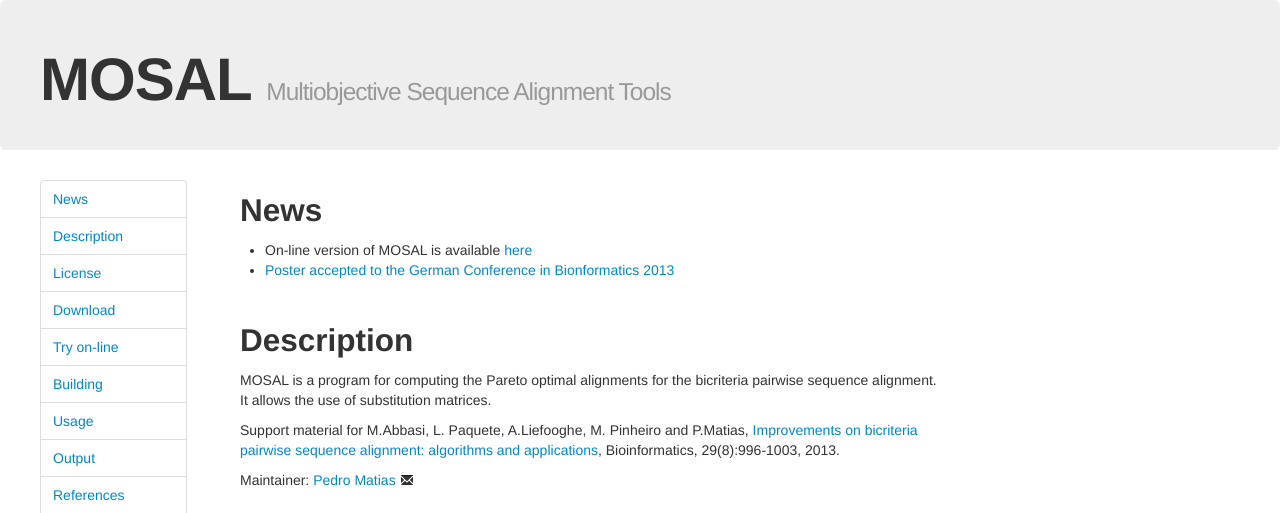
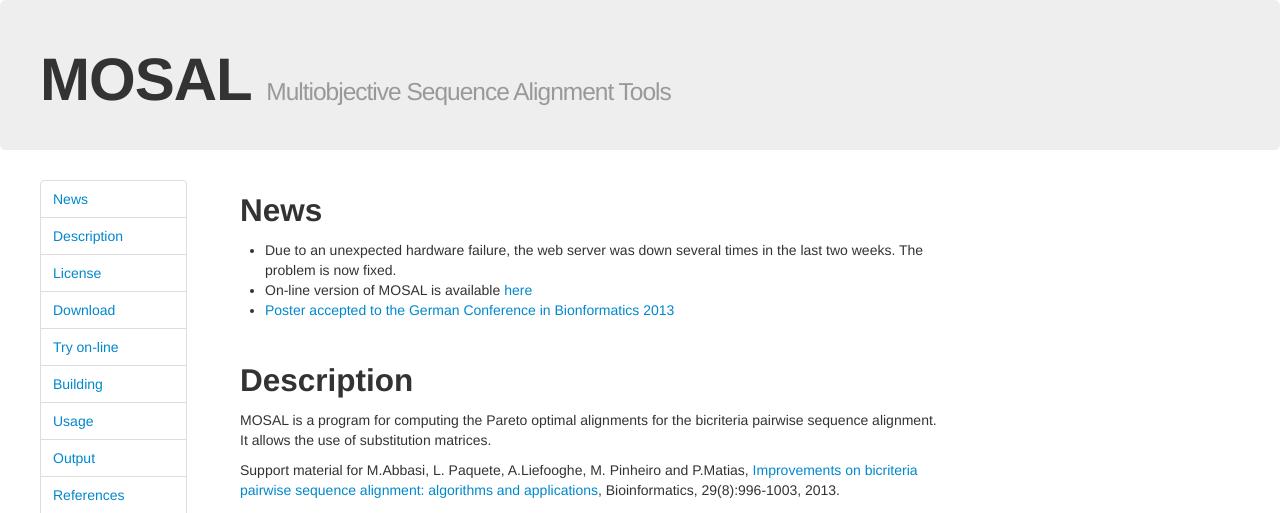
Before and after one commit to zydeon/mosal, a PHP site: page / in a window 1280 px wide. Shown: the top 513 px of the page. Run offline with PHP 8.4, Linux system fonts and the light colour scheme.

Commit message:
inserted news about webserver failure

```diff
--- a/Webpage/index.php
+++ b/Webpage/index.php
@@ -35,6 +35,7 @@
 			<div class="span9">
 				<h2 id="news">News</h2>
 				<ul>
+					<li>Due to an unexpected hardware failure, the web server was down several times in the last two weeks. The problem is now fixed.</li>
 					<li>On-line version of MOSAL is available <a href="align">here</a></li>
 					<li><a href="http://www.gcb2013.de" target="_blank">Poster accepted to the German Conference in Bionformatics 2013</a></li>
 				</ul>
```
